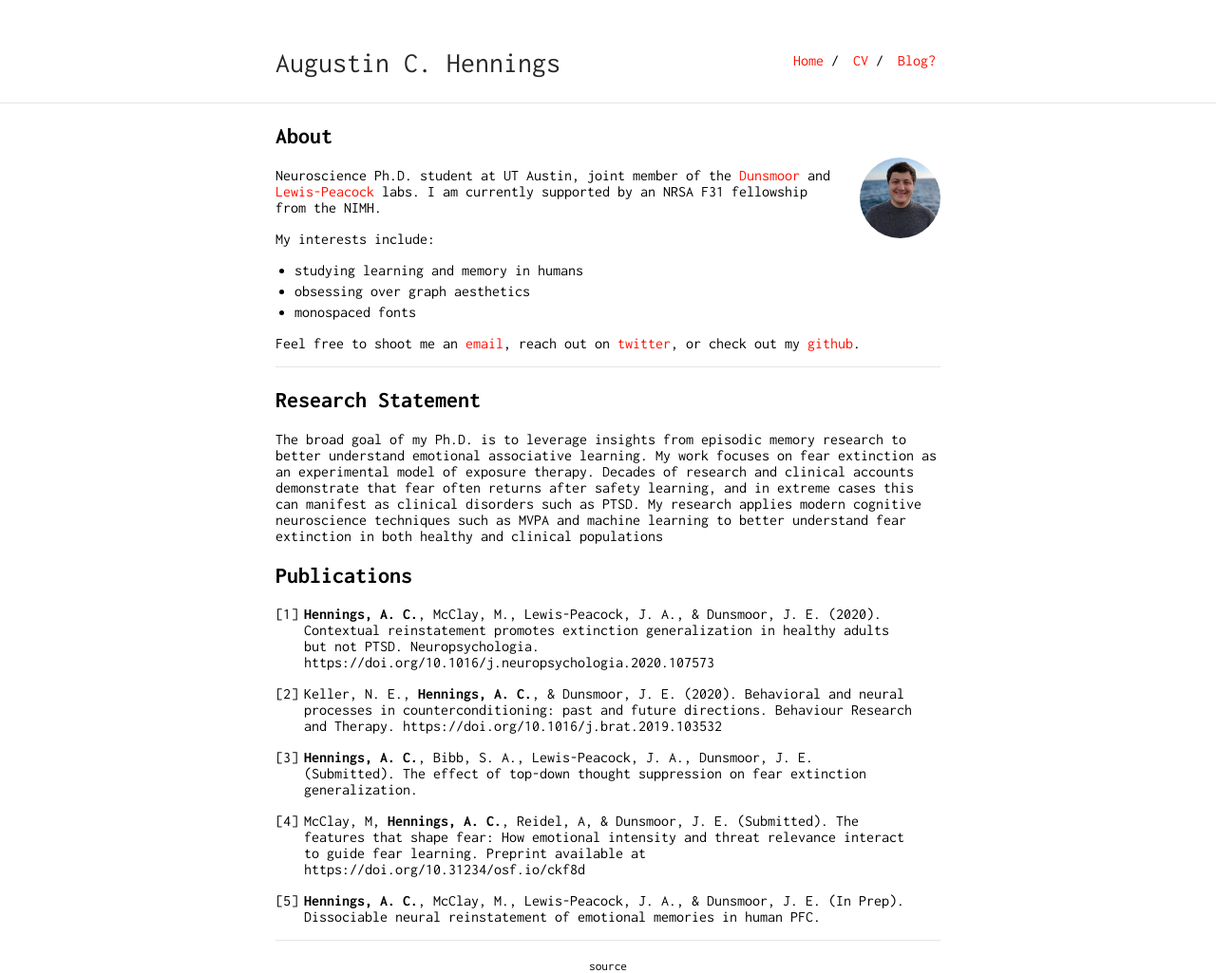
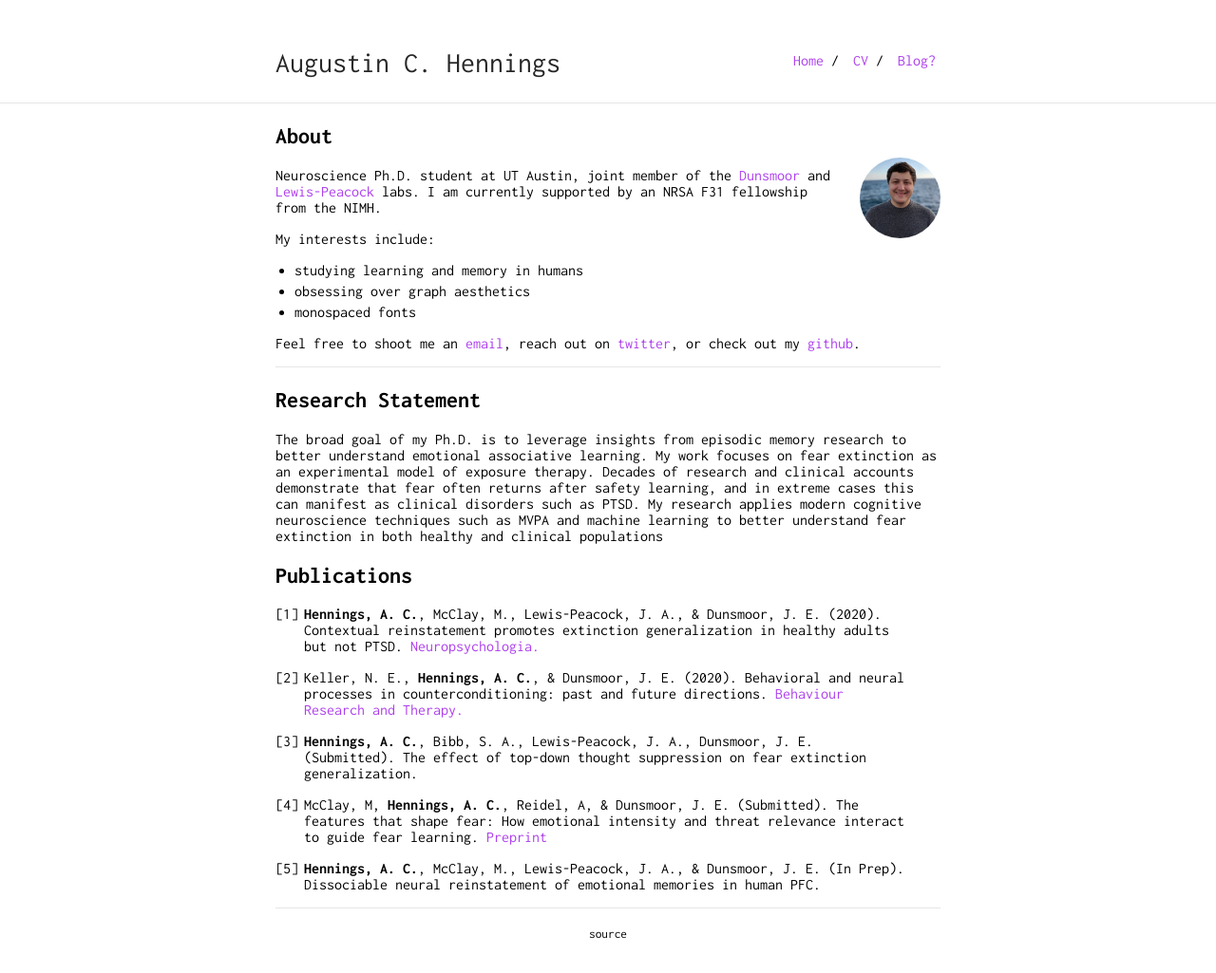
Before and after one commit to achennings/achennings.github.io, a Jekyll site: the page built from index.md, in a window 1280 px wide. Shown: the whole page at 95% size. Built offline with Jekyll 4.4.1, drawn with Linux system fonts in a browser that asks for light colours; our own code applies the rules of GitHub Pages for plain Markdown files; after the commit the page ends 991 px from its top, so only the background shows below that.

Commit message:
final touches and color

```diff
--- a/_sass/vars.scss
+++ b/_sass/vars.scss
@@ -2,7 +2,7 @@
  * Customization Variables
  */
 
-$accent: #FF0F00;
+$accent: #ae40ed;
 $image-size: 85px;
 
 /*
--- a/index.md
+++ b/index.md
@@ -23,12 +23,12 @@ The broad goal of my Ph.D. is to leverage insights from episodic memory research
 
 ## Publications
 
-1. **Hennings, A. C.**, McClay, M., Lewis-Peacock, J. A., & Dunsmoor, J. E. (2020). Contextual reinstatement promotes extinction generalization in healthy adults but not PTSD. Neuropsychologia. https://doi.org/10.1016/j.neuropsychologia.2020.107573
+1. **Hennings, A. C.**, McClay, M., Lewis-Peacock, J. A., & Dunsmoor, J. E. (2020). Contextual reinstatement promotes extinction generalization in healthy adults but not PTSD. [Neuropsychologia.](https://doi.org/10.1016/j.neuropsychologia.2020.107573)
 
-2. Keller, N. E., **Hennings, A. C.**, & Dunsmoor, J. E. (2020). Behavioral and neural processes in counterconditioning: past and future directions. Behaviour Research and Therapy. https://doi.org/10.1016/j.brat.2019.103532
+2. Keller, N. E., **Hennings, A. C.**, & Dunsmoor, J. E. (2020). Behavioral and neural processes in counterconditioning: past and future directions. [Behaviour Research and Therapy.](https://doi.org/10.1016/j.brat.2019.103532)
 
 3. **Hennings, A. C.**, Bibb, S. A., Lewis-Peacock, J. A., Dunsmoor, J. E. (Submitted). The effect of top-down thought suppression on fear extinction generalization.
 
-4. McClay, M, **Hennings, A. C.**, Reidel, A, & Dunsmoor, J. E. (Submitted). The features that shape fear: How emotional intensity and threat relevance interact to guide fear learning. Preprint available at https://doi.org/10.31234/osf.io/ckf8d
+4. McClay, M, **Hennings, A. C.**, Reidel, A, & Dunsmoor, J. E. (Submitted). The features that shape fear: How emotional intensity and threat relevance interact to guide fear learning. [Preprint](https://doi.org/10.31234/osf.io/ckf8d)
 
 5. **Hennings, A. C.**, McClay, M., Lewis-Peacock, J. A., & Dunsmoor, J. E. (In Prep). Dissociable neural reinstatement of emotional memories in human PFC.
```
